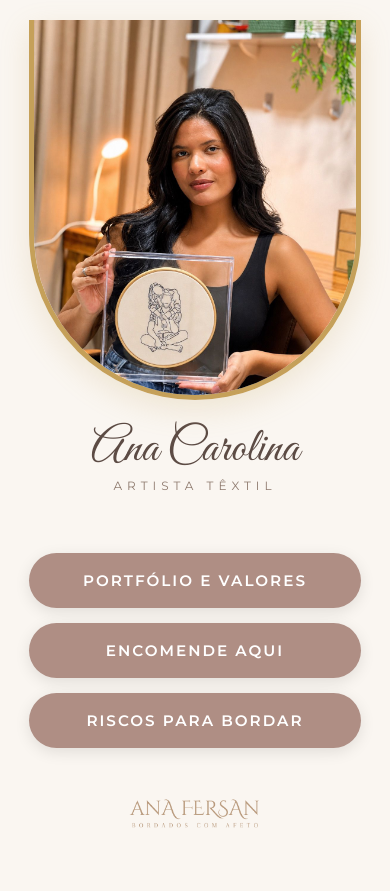
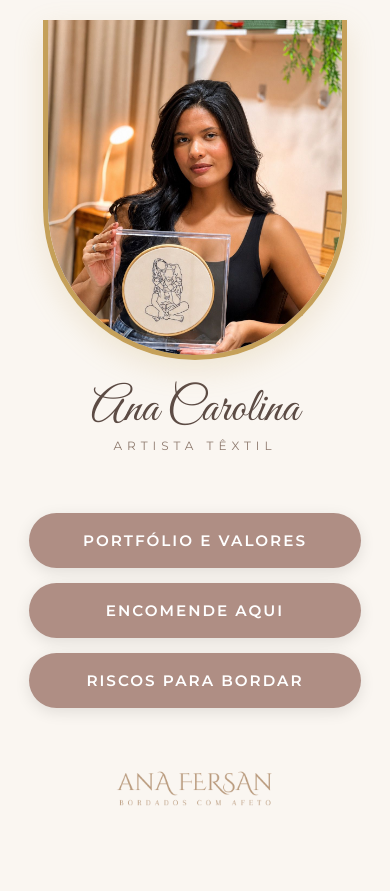
Before and after one commit to elevategerenciamento/linktree-bordado, a website built with Vite: page index.html in a window 390 px wide. Built offline with nearby package versions, Linux system fonts and the light colour scheme.

Commit message:
Redução do arco mobile e aumento da logo

```diff
--- a/style.css
+++ b/style.css
@@ -145,7 +145,7 @@ body {
 }
 
 .logo {
-    max-width: 150px;
+    max-width: 180px; /* Logo aumentada */
     height: auto;
     object-fit: contain;
     opacity: 0.9;
@@ -162,9 +162,9 @@ body {
 
 @media (max-width: 480px) {
     .image-arch {
-        width: 85%;
-        height: 380px;
-        border-radius: 0 0 180px 180px;
+        width: 78%; /* Levemente mais estreito */
+        height: 340px; /* Altura reduzida para não ocupar muito espaço */
+        border-radius: 0 0 160px 160px; /* Ajustado para o novo tamanho */
     }
 
     .name {
```
